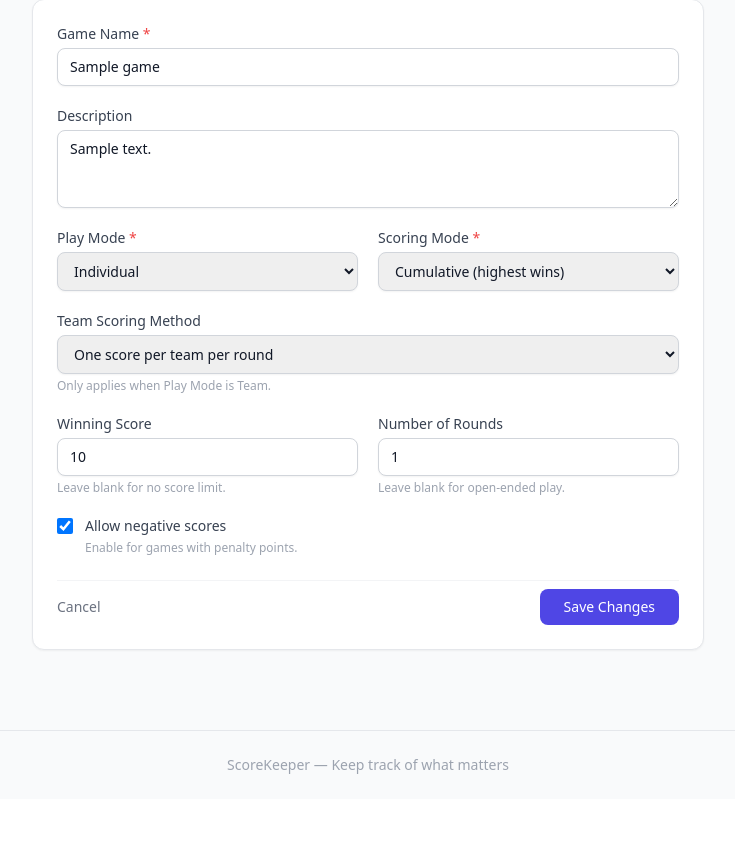
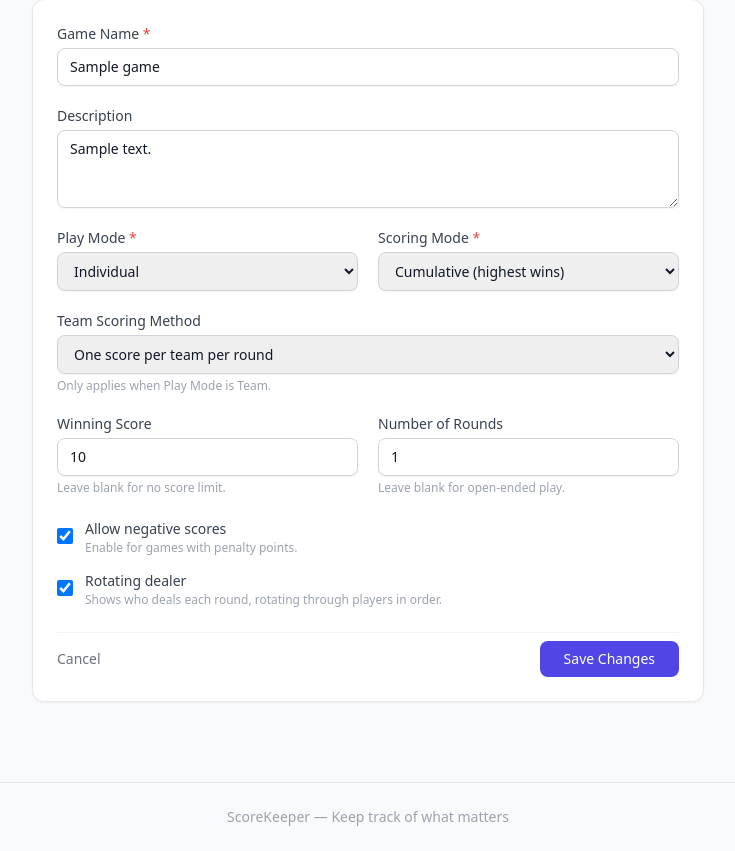
Before and after one commit to jjennings308/score-keeper, a Django app: page /games/1/edit/ in a window 1280 px wide. Shown: the part 185-1036 px from the top of the page, without its empty margins (272-1007 px from the left). Before the commit the page ends 959 px from the top, so only its background shows below. Run offline with Django 5.2, Linux system fonts and the light colour scheme; a user stored in the database is signed in; tables that the repository leaves empty hold one stand-in row (values such as "Sample post"); some libraries are stand-ins or nearby versions.

Commit message:
Adding Dealer

```diff
--- a/games/models.py
+++ b/games/models.py
@@ -50,6 +50,10 @@ class Game(models.Model):
         default=False,
         help_text="Whether negative scores are allowed (e.g. penalty points)"
     )
+    requires_dealer = models.BooleanField(
+        default=False,
+        help_text="Whether or not the dealer rotates between people"
+    )
     created_by = models.ForeignKey(
         User,
         on_delete=models.SET_NULL,
--- a/games/templates/games/game_form.html
+++ b/games/templates/games/game_form.html
@@ -80,7 +80,7 @@
                 </div>
             </div>
 
-            <!-- Team Scoring (only relevant for team games) -->
+            <!-- Team Scoring -->
             <div class="mb-5">
                 <label for="{{ form.team_scoring.id_for_label }}"
                        class="block text-sm font-medium text-gray-700 mb-1">
@@ -127,20 +127,37 @@
                 </div>
             </div>
 
-            <!-- Allow Negative -->
-            <div class="mb-6">
+            <!-- Checkboxes: Allow Negative & Requires Dealer -->
+            <div class="space-y-3 mb-6">
                 <div class="flex items-center space-x-3">
                     <input type="checkbox"
                            name="{{ form.allow_negative.html_name }}"
                            id="{{ form.allow_negative.id_for_label }}"
                            {% if form.allow_negative.value %}checked{% endif %}
                            class="h-4 w-4 rounded border-gray-300 text-indigo-600 focus:ring-indigo-500">
-                    <label for="{{ form.allow_negative.id_for_label }}"
-                           class="text-sm font-medium text-gray-700">
-                        Allow negative scores
-                    </label>
+                    <div>
+                        <label for="{{ form.allow_negative.id_for_label }}"
+                               class="text-sm font-medium text-gray-700">
+                            Allow negative scores
+                        </label>
+                        <p class="text-xs text-gray-400">Enable for games with penalty points.</p>
+                    </div>
                 </div>
-                <p class="mt-1 text-xs text-gray-400 ml-7">Enable for games with penalty points.</p>
+
+                <div class="flex items-center space-x-3">
+                    <input type="checkbox"
+                           name="{{ form.requires_dealer.html_name }}"
+                           id="{{ form.requires_dealer.id_for_label }}"
+                           {% if form.requires_dealer.value %}checked{% endif %}
+                           class="h-4 w-4 rounded border-gray-300 text-indigo-600 focus:ring-indigo-500">
+                    <div>
+                        <label for="{{ form.requires_dealer.id_for_label }}"
+                               class="text-sm font-medium text-gray-700">
+                            Rotating dealer
+                        </label>
+                        <p class="text-xs text-gray-400">Shows who deals each round, rotating through players in order.</p>
+                    </div>
+                </div>
             </div>
 
             <div class="flex items-center justify-between pt-2 border-t border-gray-100">
--- a/games/views.py
+++ b/games/views.py
@@ -29,7 +29,7 @@ class GameCreateView(LoginRequiredMixin, CreateView):
     template_name = 'games/game_form.html'
     fields = [
         'name', 'description', 'play_mode', 'scoring_mode', 'team_scoring',
-        'winning_score', 'num_rounds', 'allow_negative'
+        'winning_score', 'num_rounds', 'allow_negative', 'requires_delaer'
     ]
     success_url = reverse_lazy('games:list')
 
@@ -50,7 +50,7 @@ class GameUpdateView(LoginRequiredMixin, UpdateView):
     template_name = 'games/game_form.html'
     fields = [
         'name', 'description', 'play_mode', 'scoring_mode', 'team_scoring',
-        'winning_score', 'num_rounds', 'allow_negative'
+        'winning_score', 'num_rounds', 'allow_negative', 'requires_dealer'
     ]
     success_url = reverse_lazy('games:list')
 
```
Also changed, not shown: scoring/models.py (+8 -0 lines), scoring/templates/scoring/partials/score_table.html (+16 -0 lines), scoring/views.py (+27 -5 lines), games/migrations/0003_game_requires_dealer.py (added), scoring/migrations/0002_round_dealer.py (added).
